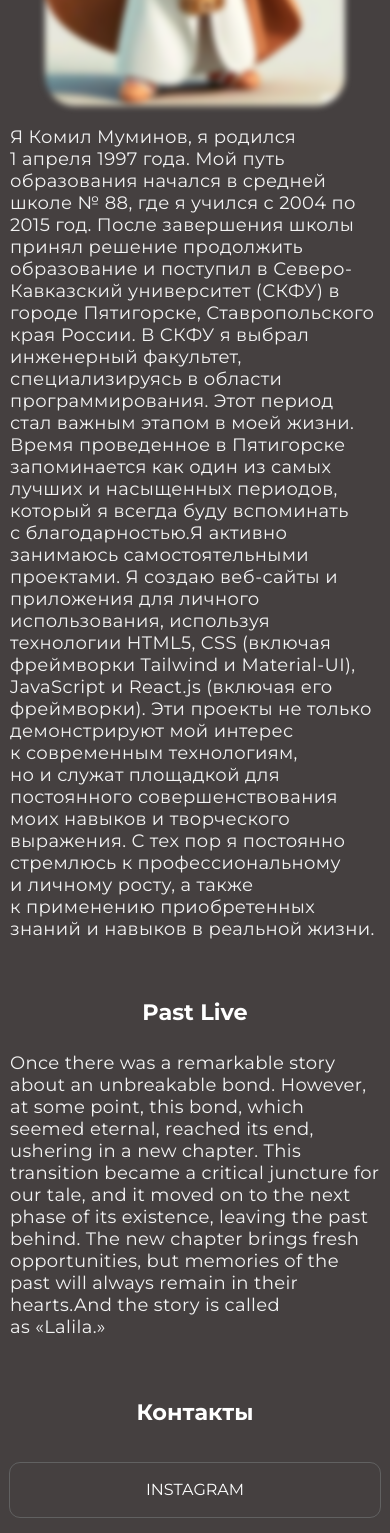
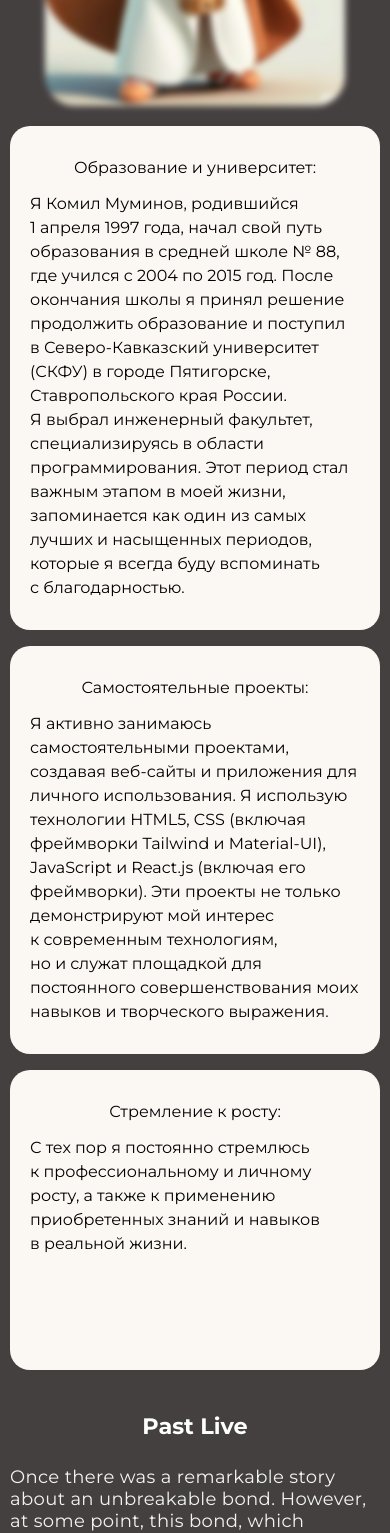
Before and after one commit to Komil-Muminov/komilff, a React (Vite) app: page /Home in a window 390 px wide. Shown: the part 1360-2893 px from the top of the page. Built offline with nearby package versions, Linux system fonts and the light colour scheme.

Commit message:
fx cards of experience

```diff
--- a/src/components/Contacts/Contacts.jsx
+++ b/src/components/Contacts/Contacts.jsx
@@ -9,6 +9,7 @@ const Contacts = () => {
 					<div className="contacts__content flex flex-wrap  gap-5 justify-center items-center  ">
 						<Link
 							target="_blank"
+							aria-label="Ссылка на инстаграм"
 							to="https://www.instagram.com/komilff/"
 							className="w-full md:max-w-[10em] contacts-text"
 						>
@@ -17,12 +18,14 @@ const Contacts = () => {
 
 						<Link
 							target="_blank"
+							aria-label="Ссылка на ГуглФормы"
 							to="https://docs.google.com/forms/d/1cM2UPm14NBZQb1yHDaP6KbOWIvEiE0gMrB5wAeww81M/edit"
 							className="w-full md:max-w-[10em] contacts-text"
 						>
 							GoogleForms
 						</Link>
 						<Link
+							aria-label="Ссылка на Gmail"
 							target="_blank"
 							to="mailto:kmuminov0104@gmail.com"
 							className=" w-full md:max-w-[10em] contacts-text"
--- a/src/components/Contacts/css/Contacts.css
+++ b/src/components/Contacts/css/Contacts.css
@@ -14,12 +14,17 @@
 	color: rgb(255, 255, 255);
 }
 
-.contacts-text:focus {
+.contacts-text:focus:not(:focus-visible) {
 	background-color: #595959;
 	outline: none;
 	color: rgb(255, 255, 255);
 }
 
-.contacts-text:hover:active {
+.contacts-text:focus-visible {
+	outline: 1px solid rgb(255, 168, 168);
+	background-color: #666666;
+}
+
+.contacts-text:active:not(:focus-visible) {
 	background-color: #363636;
 }
--- a/src/components/Experience/Experience.jsx
+++ b/src/components/Experience/Experience.jsx
@@ -8,30 +8,53 @@ const Experience = () => {
 				<div className="container">
 					<h2 className="sections-title text-center">Обо мне</h2>
 					<Slider />
-					<div className="text__content flex flex-col justify-center items-center ">
-						<p className="sections-desc about-desc text-red-500 mb-[1rem]">
-							Я&nbsp;Комил Муминов, я&nbsp;родился 1&nbsp;апреля 1997&nbsp;года.
-							Мой путь образования начался в&nbsp;средней школе &#8470;&nbsp;88,
-							где я&nbsp;учился с&nbsp;2004 по 2015&nbsp;год. После завершения
-							школы принял решение продолжить образование и&nbsp;поступил
-							в&nbsp;Северо-Кавказский университет (СКФУ) в городе Пятигорске,
-							Ставропольского края России. В&nbsp;СКФУ я&nbsp;выбрал инженерный
-							факультет, специализируясь в&nbsp;области программирования. Этот
-							период стал важным этапом в&nbsp;моей жизни. Время проведенное в
-							Пятигорске запоминается как один из&nbsp;самых лучших
-							и&nbsp;насыщенных периодов, который я&nbsp;всегда буду вспоминать
-							с&nbsp;благодарностью.Я активно занимаюсь самостоятельными
-							проектами. Я&nbsp;создаю веб-сайты и приложения для личного
-							использования, используя технологии HTML5, CSS (включая фреймворки
-							Tailwind и&nbsp;Material-UI), JavaScript и React.js (включая его
-							фреймворки). Эти проекты не&nbsp;только демонстрируют мой интерес
-							к&nbsp;современным технологиям, но&nbsp;и&nbsp;служат площадкой
-							для постоянного совершенствования моих навыков и творческого
-							выражения. С&nbsp;тех пор я&nbsp;постоянно стремлюсь к
-							профессиональному и&nbsp;личному росту, а&nbsp;также
-							к&nbsp;применению приобретенных знаний и&nbsp;навыков
-							в&nbsp;реальной жизни.
-						</p>
+					<div className="text__content flex flex-wrap gap-4 justify-center items-center ">
+						<div className="experience__card flex flex-col">
+							<h3 className="card__title text-black text-center mb-3">
+								Образование и университет:
+							</h3>
+							<p className="w-full about__desc text-black max-w-3xl select-none ">
+								Я&nbsp;Комил Муминов, родившийся 1&nbsp;апреля 1997&nbsp;года,
+								начал свой путь образования в&nbsp;средней школе
+								&#8470;&nbsp;88, где учился с&nbsp;2004 по&nbsp;2015&nbsp;год.
+								После окончания школы я&nbsp;принял решение продолжить
+								образование и&nbsp;поступил в&nbsp;Северо-Кавказский университет
+								(СКФУ) в&nbsp;городе Пятигорске, Ставропольского края России.
+								Я&nbsp;выбрал инженерный факультет, специализируясь
+								в&nbsp;области программирования. Этот период стал важным этапом
+								в&nbsp;моей жизни, запоминается как один из&nbsp;самых лучших
+								и&nbsp;насыщенных периодов, которые я&nbsp;всегда буду
+								вспоминать с&nbsp;благодарностью.
+							</p>
+						</div>
+
+						<div className="experience__card flex flex-col">
+							<h3 className="card__title text-black text-center mb-3">
+								Самостоятельные проекты:
+							</h3>
+							<p className="w-full about__desc text-black max-w-3xl select-none ">
+								Я&nbsp;активно занимаюсь самостоятельными проектами, создавая
+								веб-сайты и&nbsp;приложения для личного использования.
+								Я&nbsp;использую технологии HTML5, CSS (включая фреймворки
+								Tailwind и&nbsp;Material-UI), JavaScript и&nbsp;React.js
+								(включая его фреймворки). Эти проекты не&nbsp;только
+								демонстрируют мой интерес к&nbsp;современным технологиям,
+								но&nbsp;и&nbsp;служат площадкой для постоянного
+								совершенствования моих навыков и&nbsp;творческого выражения.
+							</p>
+						</div>
+
+						<div className="experience__card flex flex-col">
+							<h3 className="card__title text-black text-center mb-3">
+								Стремление к росту:
+							</h3>
+							<p className="w-full about__desc text-black max-w-3xl select-none">
+								С&nbsp;тех пор я&nbsp;постоянно стремлюсь
+								к&nbsp;профессиональному и&nbsp;личному росту, а&nbsp;также
+								к&nbsp;применению приобретенных знаний и&nbsp;навыков
+								в&nbsp;реальной жизни.
+							</p>
+						</div>
 					</div>
 					{/* <small className="text-red-100">
 						*Данный текст написан исскуственным интелектом
--- a/src/components/Experience/css/Experience.css
+++ b/src/components/Experience/css/Experience.css
@@ -1,15 +1,9 @@
-.about-desc {
+.about__desc {
 	user-select: none;
 }
 
 /* About__card */
 
-.about__card {
-	display: flex;
-	justify-content: center;
-	align-items: center;
-	gap: 15px;
-}
 .about_img {
 	max-width: 255px;
 	margin-bottom: 30px;
@@ -20,3 +14,13 @@
 	width: 100%;
 	height: 300px;
 }
+
+
+
+.experience__card {
+	display: flex;
+	background: #fbf8f4;
+	padding: 30px 20px;
+	border-radius: 20px;
+	min-height: 300px;
+}
--- a/src/index.css
+++ b/src/index.css
@@ -141,6 +141,19 @@ button {
 
 /* --------------------------------MEDIA-Запросы------------------------------------------------------------- */
 
+@media screen and (min-width: 1367px) and (max-width: 1920px) {
+	.container {
+		padding: 0 75px;
+	}
+
+	.text__content {
+		flex-direction: column;
+	}
+	.experience__card {
+
+	}
+}
+
 @media screen and (min-width: 993px) and (max-width: 1366px) {
 	.sections {
 		padding-top: 35px;
@@ -178,9 +191,8 @@ button {
 	/* Footer */
 
 	.footer-content {
-		flex-direction: column;
-		justify-content: center;
-		padding: 20px 40px;
+		flex-direction: row;
+		justify-content: space-between;
 	}
 }
 
@@ -217,7 +229,6 @@ button {
 
 	/* Footer */
 	.footer-content {
-		justify-content: center;
-		padding: 20px 30px;
+		padding: 20px 70px;
 	}
 }
```
